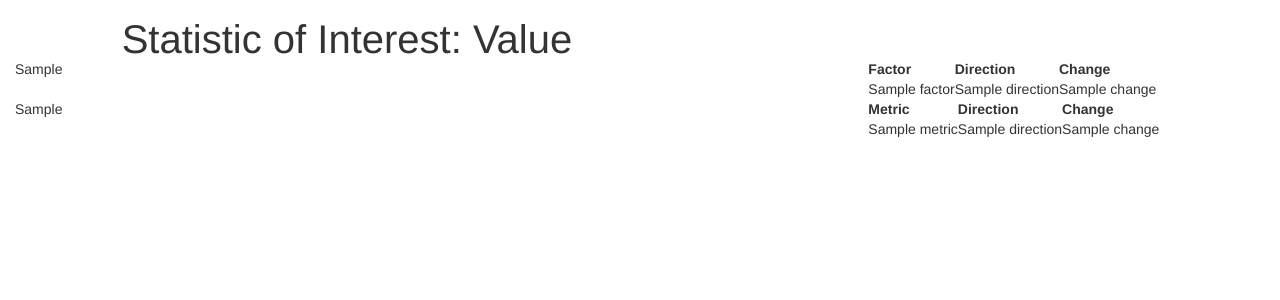
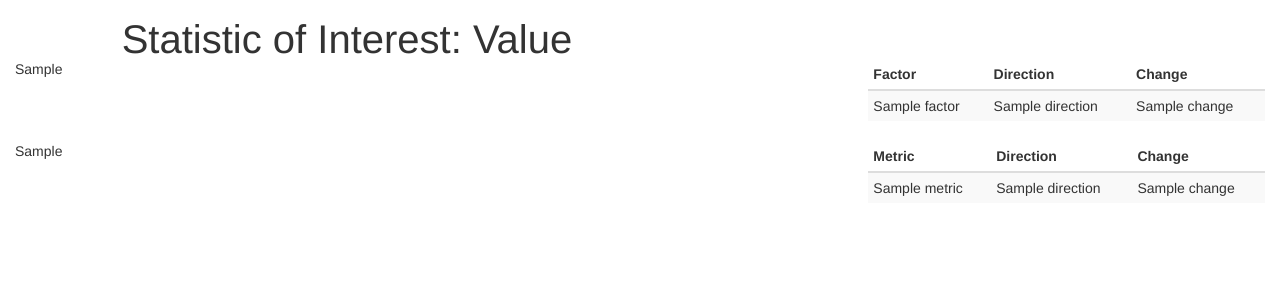
Before and after one commit to kruegg21/casino_analytics, a Flask app: template src/templates/index.html in a window 1280 px wide. Shown: the part 51-351 px from the top of the page. Run offline with Flask 2, Linux system fonts and the light colour scheme; the template is opened without the code that fills it: most values are stand-ins (such as "Sample title", 1, 10 or a date in 2020); parts of the project's set-up code (start-up, migrations or seed data) failed here and were passed over; some libraries are stand-ins or nearby versions.

Commit message:
tables made to look better

```diff
--- a/src/templates/index.html
+++ b/src/templates/index.html
@@ -69,7 +69,7 @@
 				<div>{{plot1|safe}}</div>
 			</div>
 			<div class="col-md-4">
-				<table>
+				<table class="table table-striped table-condensed">
 					<thead>
 						<th>Factor</th>
 						<th>Direction</th>
@@ -94,7 +94,7 @@
 			</div>
 
 			<div class="col-md-4">
-				<table style="padding-top:60px">
+				<table class="table table-striped table-condensed">
 					<thead>
 						<th>Metric</th>
 						<th>Direction</th>
```
